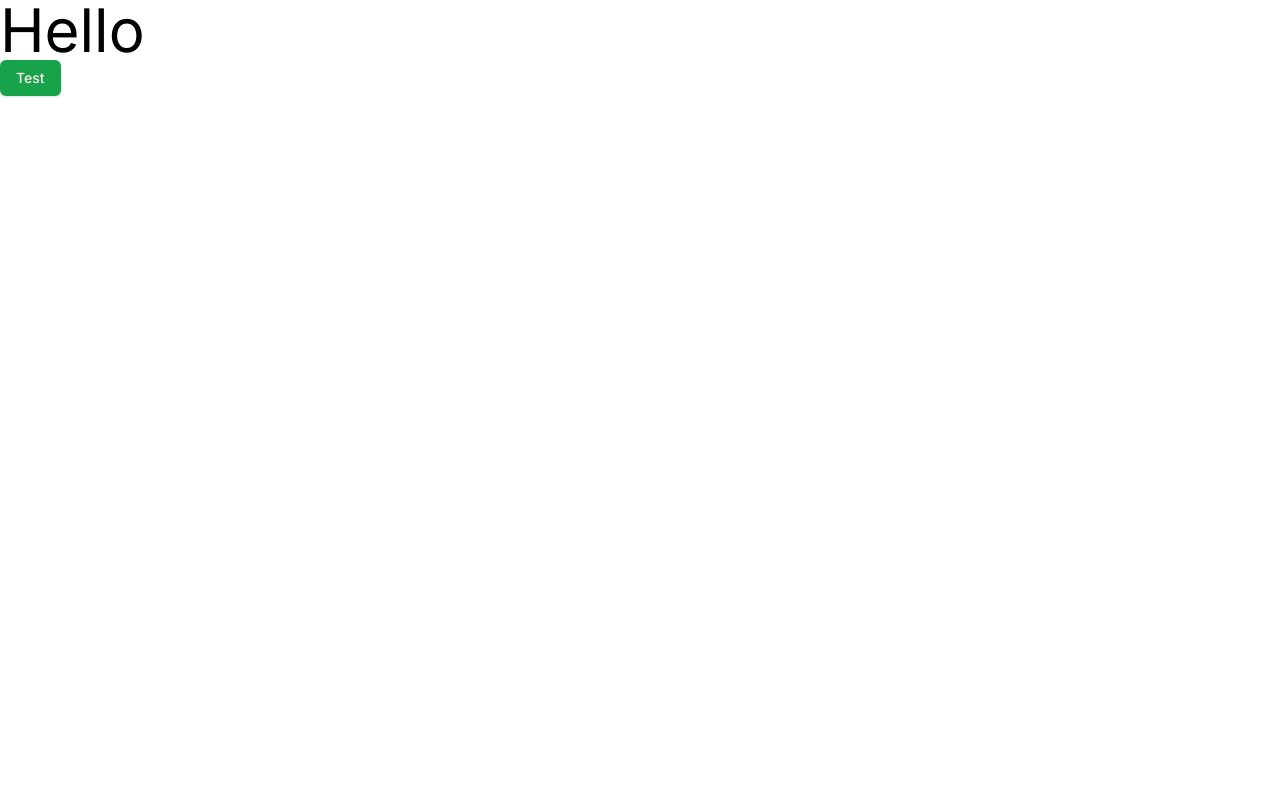
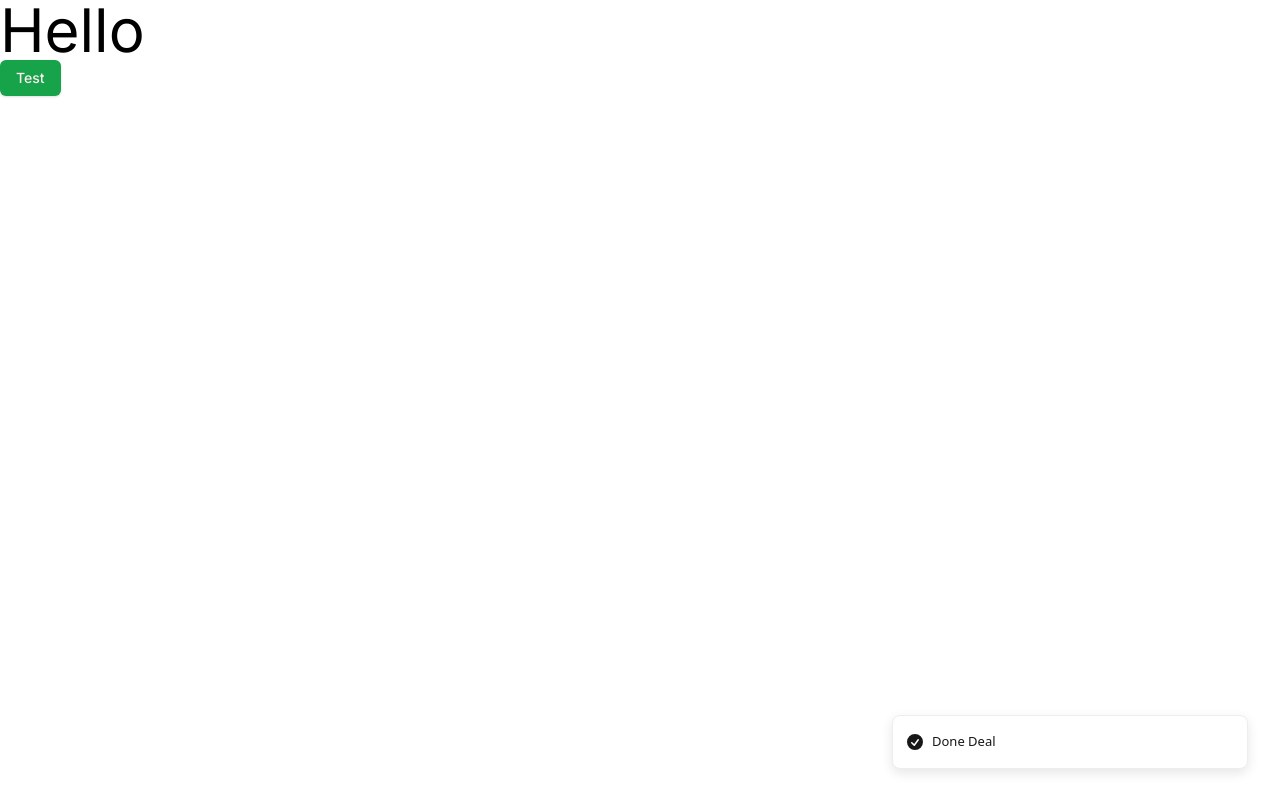
Before and after one commit to NBK-01/kiwii-land, a Next.js app: page / in a window 1280 px wide. Both pictures are taken after a click on the button "Test". Built offline with nearby package versions, Linux system fonts and the light colour scheme.

Commit message:
Added toasts

```diff
--- a/package.json
+++ b/package.json
@@ -23,6 +23,7 @@
     "postcss": "8.4.28",
     "react": "18.2.0",
     "react-dom": "18.2.0",
+    "sonner": "^0.7.0",
     "tailwind-merge": "^1.14.0",
     "tailwindcss": "3.3.3",
     "tailwindcss-animate": "^1.0.6",
--- a/src/app/page.tsx
+++ b/src/app/page.tsx
@@ -1,12 +1,14 @@
+"use client"
 import { Button } from '@/components/ui/button'
+import {Toaster, toast} from "sonner"
 import Image from 'next/image'
 
 export default function Home() {
   return (
   <>
-
+  <Toaster/>
   <h1 className="text-6xl"> Hello </h1>
-  <Button> Test </Button>
+  <Button onClick = {() => toast.success("Done Deal")}> Test </Button>
 
   </>
        )
```
Also changed, not shown: 1 other file (tests, documents, lock files or other folders).
